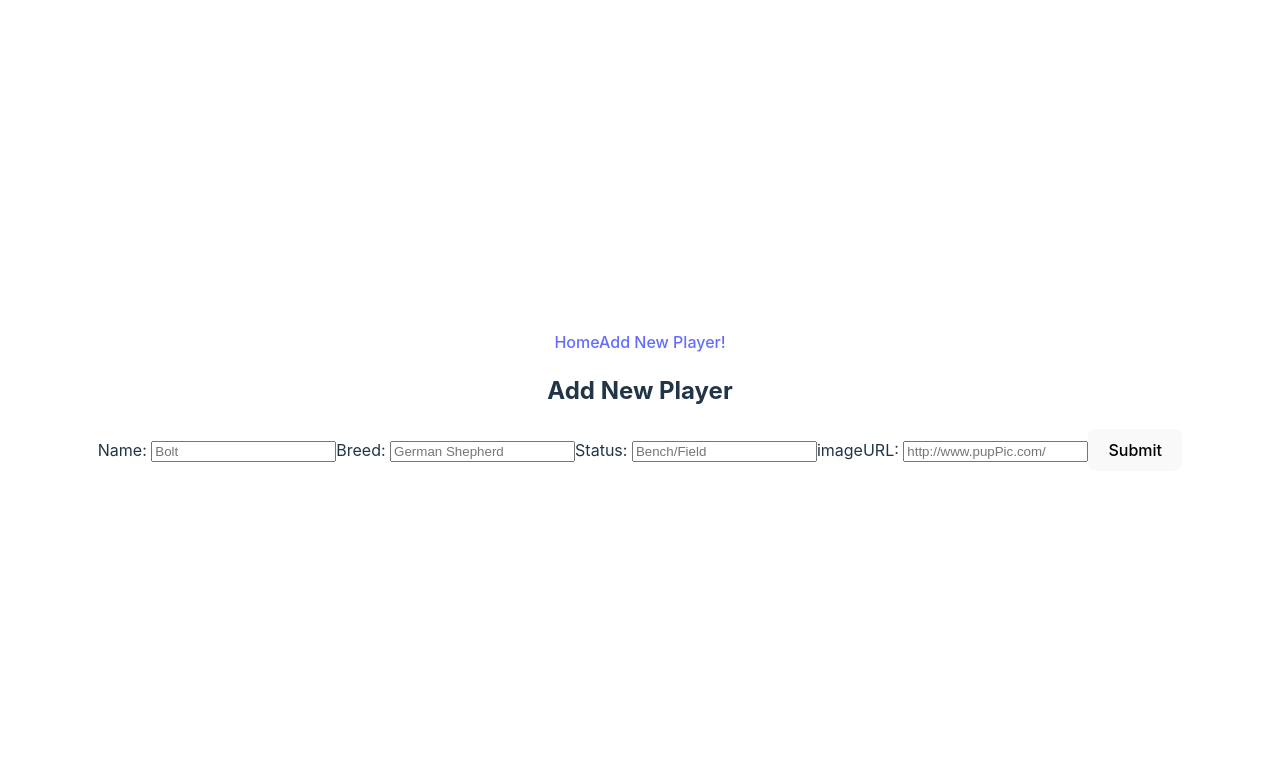
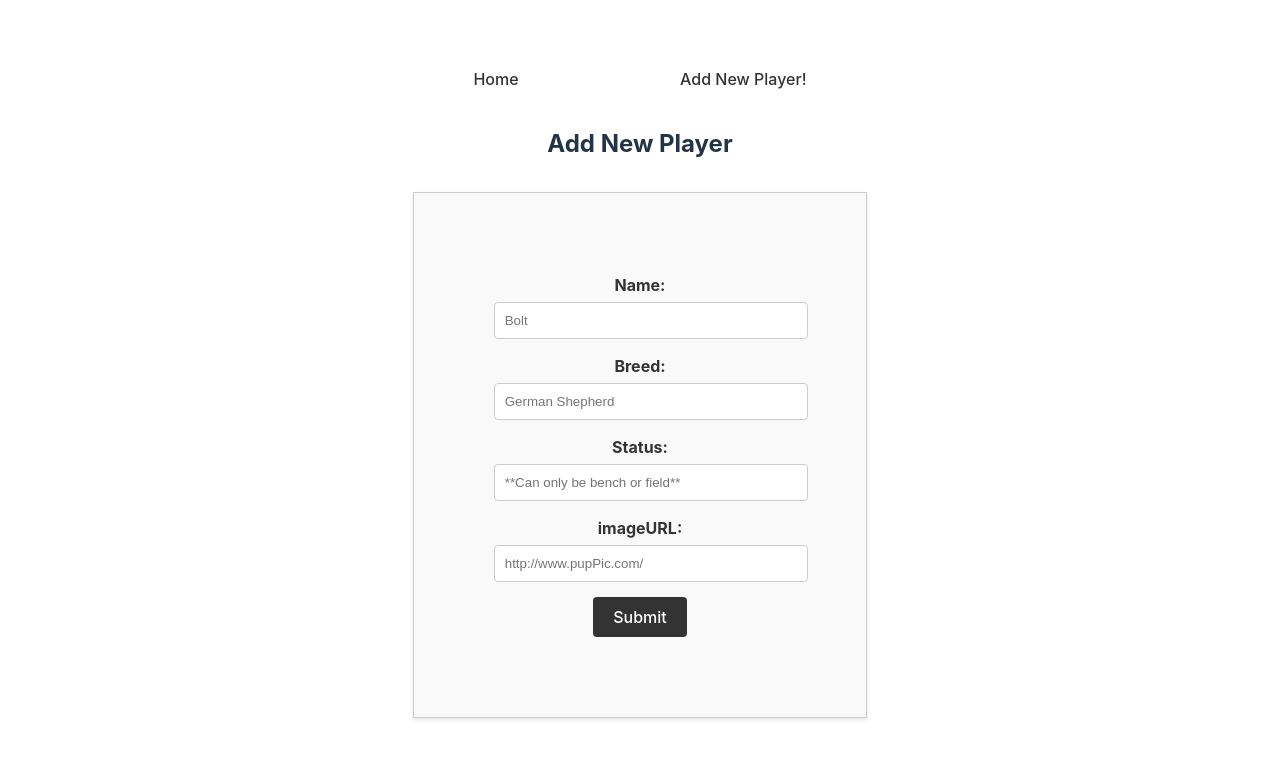
Before and after one commit to carlosalviranatal/PuppyBowlReact, a React (Vite) app: page /NewPlayer in a window 1280 px wide. Shown: the top 758 px of the page. Built offline with nearby package versions, Linux system fonts and the light colour scheme.

Commit message:
Added CSS

```diff
--- a/src/App.css
+++ b/src/App.css
@@ -1,6 +1,142 @@
 #root {
-    max-width: 1280px;
-    margin: 0 auto;
-    padding: 2rem;
-    text-align: center;
-  }
+  max-width: 1280px;
+  margin: 0 auto;
+  padding: 2rem;
+  text-align: center;
+}
+#navbar {
+  display: flex;
+  justify-content: space-around;
+  padding: 10px;
+  background-color: #ffffff;
+}
+
+.navLink {
+  text-decoration: none;
+  color: #333;
+  padding: 5px 10px;
+  border-radius: 4px;
+  transition: background-color 0.2s, color 0.2s;
+}
+
+.navLink:hover {
+  background-color: #007bff;
+  color: white;
+}
+
+.all-players-container {
+  margin: 20px;
+  padding: 20px;
+  color: #333;
+}
+
+.search-bar {
+  margin-bottom: 20px;
+}
+
+.players-list {
+  display: grid;
+  gap: 20px;
+}
+
+.player-name {
+  border: 1px solid #ccc;
+  padding: 10px;
+  margin-top: 40px;
+  color: #333;
+  background-color: #f9f9f9;
+  box-shadow: 0 2px 4px rgba(0, 0, 0, 0.1);
+  display: grid;
+  grid-template-columns: repeat(auto-fill, minmax(250px, 1fr));
+  gap: 20px;
+}
+
+.player-name h4 {
+  margin-bottom: 10px;
+}
+
+.player-name button {
+  background-color: #464646;
+  color: white;
+  border: none;
+  padding: 5px 10px;
+  cursor: pointer;
+  transition: background-color 0.3s;
+  border: none;
+  margin-top: 10px;
+  border-radius: 4px;
+}
+
+.player-name button:hover {
+  background-color: #007bff;
+}
+
+.form {
+  margin: 30px;
+  padding: 80px;
+  border: 1px solid #ccc;
+  background-color: #f9f9f9;
+  box-shadow: 0 2px 4px rgba(0, 0, 0, 0.1);
+  color: #333;
+}
+
+.form label {
+  display: block;
+  margin-bottom: 5px;
+  font-weight: bold;
+}
+
+.form input {
+  width: 100%;
+  padding: 10px;
+  margin-bottom: 15px;
+  border: 1px solid #ccc;
+  border-radius: 4px;
+}
+
+.form button {
+  padding: 10px 20px;
+  background-color: #333;
+  color: white;
+  border: none;
+  border-radius: 4px;
+  cursor: pointer;
+}
+
+.form button:hover {
+  background-color: #007bff;
+  transition: 250ms;
+}
+
+.form h2 {
+  font-size: 24px;
+  margin-bottom: 10px;
+}
+
+.single-player-container {
+  padding: 15px;
+  color: #333;
+  text-align: center;
+}
+
+.player-details {
+  margin-top: 20px;
+  padding: 10px;
+  border: 1px solid #ccc;
+  border-radius: 5px;
+  box-shadow: 0 2px 4px rgba(0, 0, 0, 0.1);
+}
+
+.player-details h3 {
+  margin-bottom: 10px;
+}
+
+.player-details img {
+  max-width: 30%;
+  height: auto;
+  margin-bottom: 10px;
+}
+
+.player-details h4 {
+  margin-bottom: 5px;
+}
--- a/src/App.jsx
+++ b/src/App.jsx
@@ -12,7 +12,7 @@ function App() {
         <NavBar />
       </nav>
       <Routes>
-        <Route path="/NewPlayer" element={<NewPlayerForm/>} />
+        <Route path="/NewPlayer" element={<NewPlayerForm />} />
         <Route path="/" element={<AllPlayers />} />
         <Route path="/:id" element={<SinglePlayer />} />
       </Routes>
--- a/src/components/AllPlayers.jsx
+++ b/src/components/AllPlayers.jsx
@@ -35,14 +35,14 @@ export default function AllPlayers() {
 
 
   return (
-    <>
-      <h1>All Players</h1>
+    <div className='all-players-container'>
+      <h1>Puppy Bowl</h1>
       <div>
-        <label>
+        <label className='search-bar'>
           Search
           <input
             type="text"
-            placeholder="search"
+            placeholder=""
             value={searchParam}
             onChange={(e) => setSearchParam(e.target.value)}
           />
@@ -51,9 +51,9 @@ export default function AllPlayers() {
 
 
 
-      <div>
+      <div className='players-list'>
         {playersToDisplay.map((player) => (
-          <div key={player.id}>
+          <div key={player.id} className='player-name'>
             <h4>{player.name}</h4>
             <button onClick={() => navigate(`/${player.id}`)}>
               See Details!
@@ -62,6 +62,6 @@ export default function AllPlayers() {
           </div>
         ))}
       </div>
-    </>
+    </div>
   )
 }
--- a/src/components/NavBar.jsx
+++ b/src/components/NavBar.jsx
@@ -4,8 +4,8 @@ export default function NavBar() {
   return (
     <>
       <div id="navbar">
-        <Link to="/">Home</Link>
-        <Link to="/NewPlayer">Add New Player!</Link>
+        <Link to="/" className='navLink'>Home</Link>
+        <Link to="/NewPlayer" className='navLink'> Add New Player!</Link>
       </div>
     </>
   )
--- a/src/components/NewPlayerForm.jsx
+++ b/src/components/NewPlayerForm.jsx
@@ -27,7 +27,7 @@ export default function NewPlayerForm() {
       const result = await APIresponse.json()
       console.log(result)
       if (result.success) {
-        navigate('/');
+        navigate('/')
       }
     } catch (error) {
       setError(error)
@@ -57,7 +57,7 @@ export default function NewPlayerForm() {
           <input
             type="text"
             value={status.toLowerCase()}
-            placeholder="Bench/Field"
+            placeholder="**Can only be bench or field**"
             onChange={(e) => setStatus(e.target.value)}
           />
           <label>imageURL: </label>
--- a/src/components/SinglePlayer.jsx
+++ b/src/components/SinglePlayer.jsx
@@ -22,11 +22,11 @@ export default function SinglePlayer() {
   }, [id])
 
   return (
-    <>
+    <div className='single-player-container'>
       <h2>Player Details</h2>
       <div>
         {player && (
-          <div>
+          <div className='player-details'>
             <h3>{player.name}</h3>
             <img src={player.imageUrl} alt={player.name} />
             <h4>Breed: {player.breed}</h4>
@@ -35,6 +35,6 @@ export default function SinglePlayer() {
         )}
         {error && <p>{error}</p>}
       </div>
-    </>
+    </div>
   )
 }
--- a/src/index.css
+++ b/src/index.css
@@ -5,7 +5,7 @@
 
   color-scheme: light dark;
   color: rgba(255, 255, 255, 0.87);
-  background-color: #242424;
+  background-color: white;
 
   font-synthesis: none;
   text-rendering: optimizeLegibility;
```
